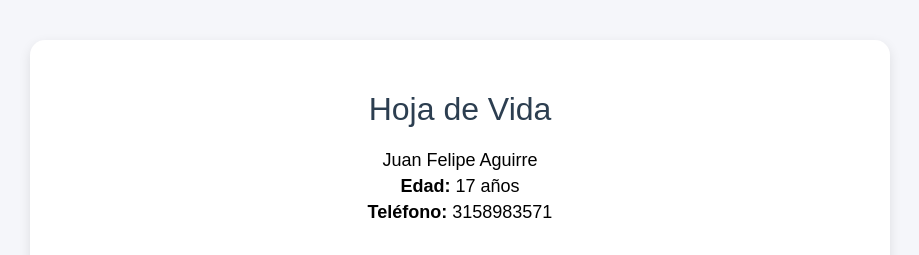
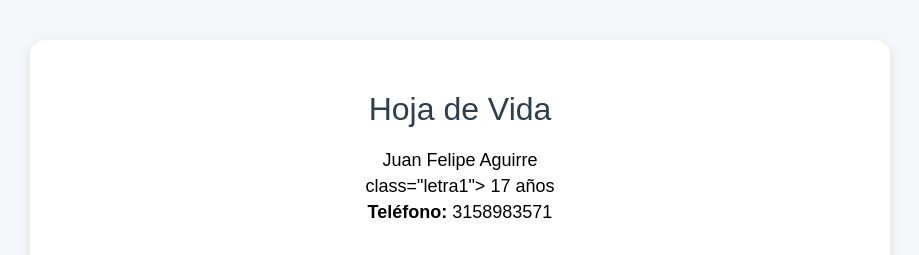
Before and after one commit to jfaguirre-cpu/aguirre, a plain HTML site: page index.html in a window 1280 px wide. Shown: the top 255 px of the page, without its empty margins (180-1099 px from the left). Drawn offline with Linux system fonts and the light colour scheme; a web font is replaced by a local one.

Commit message:
Update index.html

```diff
--- a/index.html
+++ b/index.html
@@ -65,7 +65,7 @@
     <h1 class="letra1">Hoja de Vida</h1>
     <div class="info">
       <p class="letra1">Juan Felipe Aguirre</p>
-      <p><strong>Edad:</strong> 17 años</p>
+      <p> class="letra1"> 17 años</p>
       <p><strong>Teléfono:</strong> 3158983571</p>
     </div>
 
```
